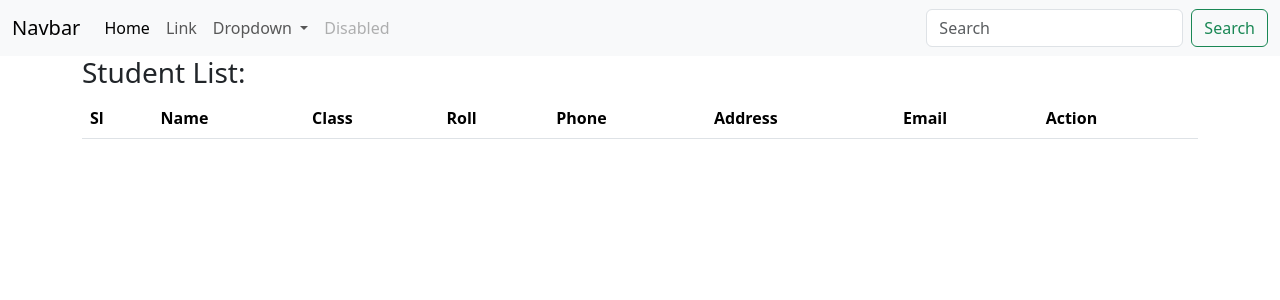
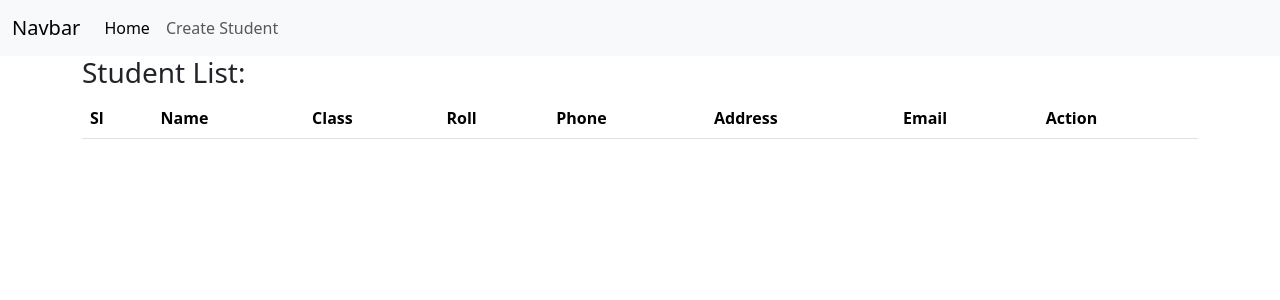
Before and after one commit to Muntasir2762/Batch-15-Class-43, a PHP site: page / in a window 1280 px wide. Shown: the top 300 px of the page. Run offline with PHP 8.4, Linux system fonts and the light colour scheme; data that the repository does not hold is empty.

```diff
--- a/index.php
+++ b/index.php
@@ -23,32 +23,12 @@
             <div class="collapse navbar-collapse" id="navbarSupportedContent">
                 <ul class="navbar-nav me-auto mb-2 mb-lg-0">
                     <li class="nav-item">
-                        <a class="nav-link active" aria-current="page" href="#">Home</a>
+                        <a class="nav-link active" aria-current="page" href="index.php">Home</a>
                     </li>
                     <li class="nav-item">
-                        <a class="nav-link" href="#">Link</a>
-                    </li>
-                    <li class="nav-item dropdown">
-                        <a class="nav-link dropdown-toggle" href="#" role="button" data-bs-toggle="dropdown" aria-expanded="false">
-                            Dropdown
-                        </a>
-                        <ul class="dropdown-menu">
-                            <li><a class="dropdown-item" href="#">Action</a></li>
-                            <li><a class="dropdown-item" href="#">Another action</a></li>
-                            <li>
-                                <hr class="dropdown-divider">
-                            </li>
-                            <li><a class="dropdown-item" href="#">Something else here</a></li>
-                        </ul>
-                    </li>
-                    <li class="nav-item">
-                        <a class="nav-link disabled" aria-disabled="true">Disabled</a>
+                        <a class="nav-link" href="create.php">Create Student</a>
                     </li>
                 </ul>
-                <form class="d-flex" role="search">
-                    <input class="form-control me-2" type="search" placeholder="Search" aria-label="Search">
-                    <button class="btn btn-outline-success" type="submit">Search</button>
-                </form>
             </div>
         </div>
     </nav>
```
Also changed, not shown: create.php (+87 -0 lines), theory.txt (+12 -0 lines).
